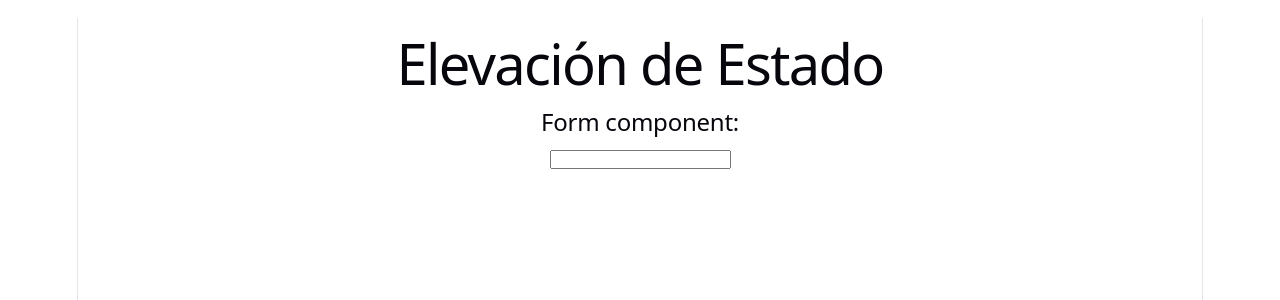
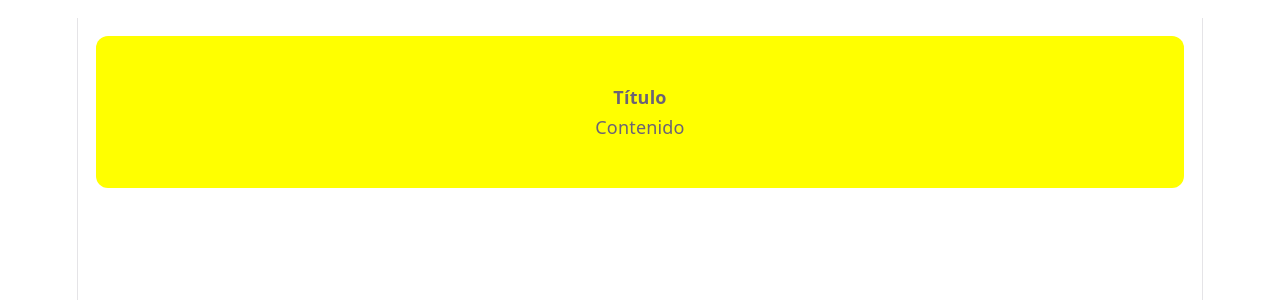
Before and after one commit to codeableorg/react-enero-fs-2026, a React (Vite) app in the folder full-stock-spa/: page / in a window 1280 px wide. Shown: the top 300 px of the page. Built offline with nearby package versions, Linux system fonts and the light colour scheme.

Commit message:
organizacion de archivos con modulos css

```diff
--- /dev/null
+++ b/full-stock-spa/src/estilos-css/App.tsx
@@ -0,0 +1,11 @@
+import Nota from './Nota';
+
+function App() {
+  return (
+    <div style={{ margin: '1rem' }}>
+      <Nota title='Título'>Contenido</Nota>
+    </div>
+  );
+}
+
+export default App;
--- /dev/null
+++ b/full-stock-spa/src/estilos-css/Nota.module.css
@@ -0,0 +1,12 @@
+.wrapper {
+  padding: 48px;
+  background-color: yellow;
+  border-left: red;
+  border-radius: 12px;
+}
+
+.title {
+  font-size: 1rem;
+  font-weight: bold;
+  margin-bottom: 4px;
+}
--- /dev/null
+++ b/full-stock-spa/src/estilos-css/Nota.tsx
@@ -0,0 +1,18 @@
+import { type ReactNode } from 'react';
+import styleNota from './Nota.module.css';
+
+type NotaProps = {
+  title: string;
+  children: ReactNode;
+};
+
+function Nota({ title, children }: NotaProps) {
+  return (
+    <aside className={styleNota.wrapper}>
+      <h3 className={styleNota.title}>{title}</h3>
+      <p>{children}</p>
+    </aside>
+  );
+}
+
+export default Nota;
--- a/full-stock-spa/src/main.tsx
+++ b/full-stock-spa/src/main.tsx
@@ -2,7 +2,7 @@
 import { createRoot } from 'react-dom/client';
 import './index.css';
 // import EjercicioPassword from './EjercicioPassword';
-import App from './Co-localizacion/App';
+import App from './estilos-css/App';
 // import Form from './Form';
 // import ControlledForm from './ControlledForm';
 // import UncontrolledForm from './UncontrolledForm';
```
